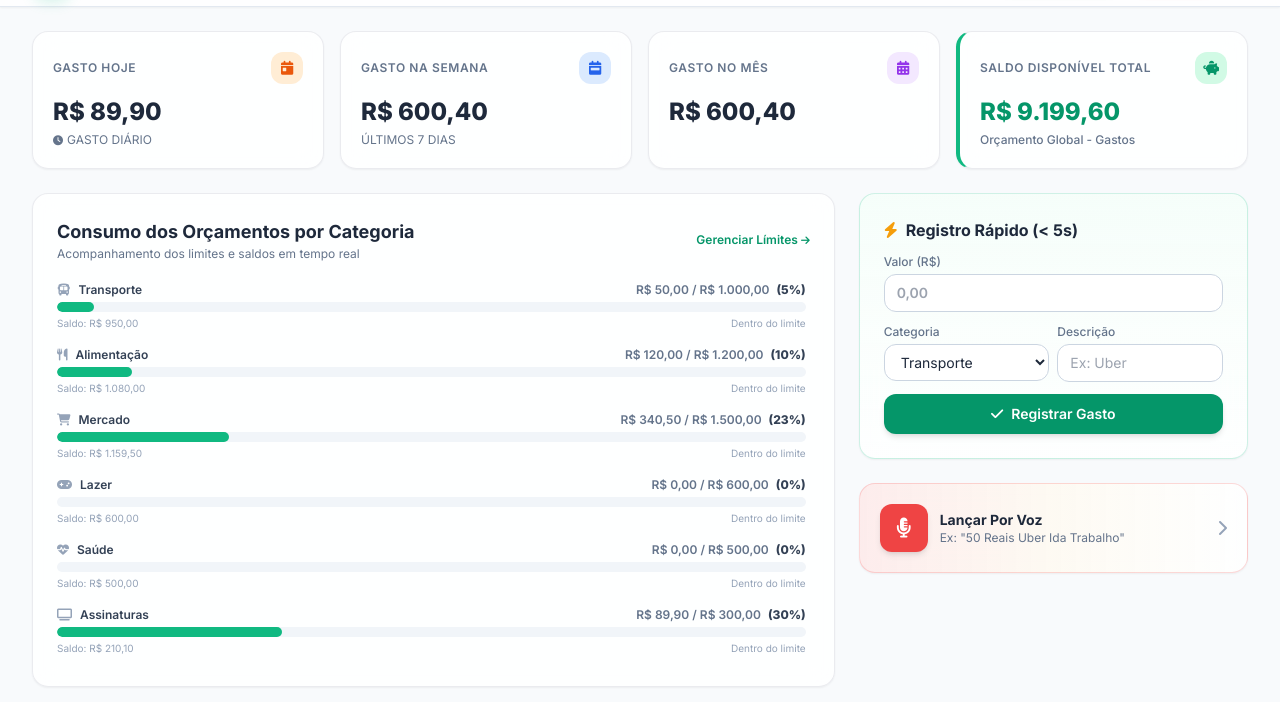
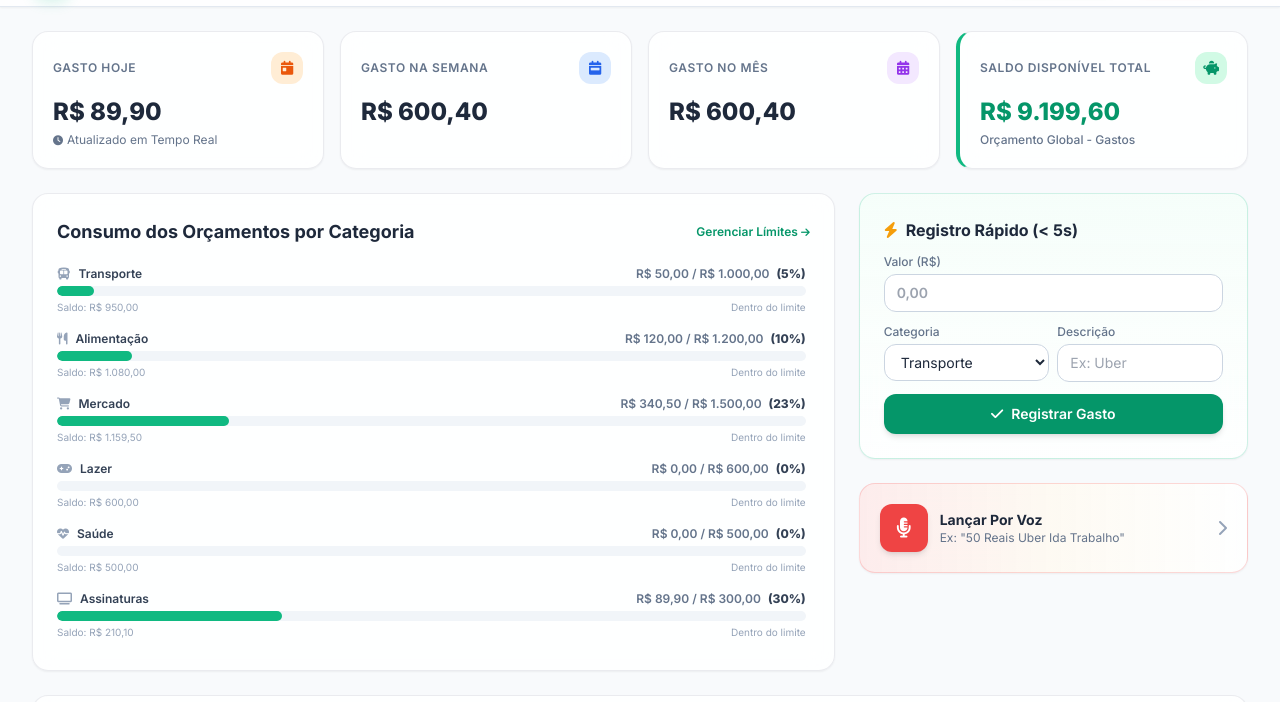
Before and after one commit to jzd9d98f2d-oss/FINANCEIRO, a plain HTML site: page index.html in a window 1280 px wide. Shown: the part 58-760 px from the top of the page. Drawn offline with nearby package versions, Linux system fonts and the light colour scheme.

Commit message:
Update index.html

```diff
--- a/index.html
+++ b/index.html
@@ -162,7 +162,7 @@
             </div>
             <div id="cardSpentToday" class="text-2xl font-black mt-3 text-slate-800 dark:text-white">R$ 0,00</div>
             <p class="text-xs text-slate-500 dark:text-slate-400 mt-1 flex items-center gap-1">
-              <i class="fa-solid fa-clock text-[10px]"></i>GASTO DIÁRIO
+              <i class="fa-solid fa-clock text-[10px]"></i>Atualizado em Tempo Real
             </p>
           </div>
 
@@ -175,7 +175,7 @@
               </span>
             </div>
             <div id="cardSpentWeek" class="text-2xl font-black mt-3 text-slate-800 dark:text-white">R$ 0,00</div>
-            <p class="text-xs text-slate-500 dark:text-slate-400 mt-1">ÚLTIMOS 7 DIAS</p>
+            <p class="text-xs text-slate-500 dark:text-slate-400 mt-1"></p>
           </div>
 
           <!-- Gasto no Mês -->
@@ -216,7 +216,7 @@
             <div class="flex items-center justify-between mb-5">
               <div>
                 <h3 class="font-bold text-lg text-slate-800 dark:text-slate-100">Consumo dos Orçamentos por Categoria</h3>
-                <p class="text-xs text-slate-500 dark:text-slate-400">Acompanhamento dos limites e saldos em tempo real</p>
+                <p class="text-xs text-slate-500 dark:text-slate-400"></p>
               </div>
               <button onclick="switchTab('categories')" class="text-xs font-semibold text-emerald-600 dark:text-emerald-400 hover:underline">
                 Gerenciar Límites <i class="fa-solid fa-arrow-right text-[10px]"></i>
```
